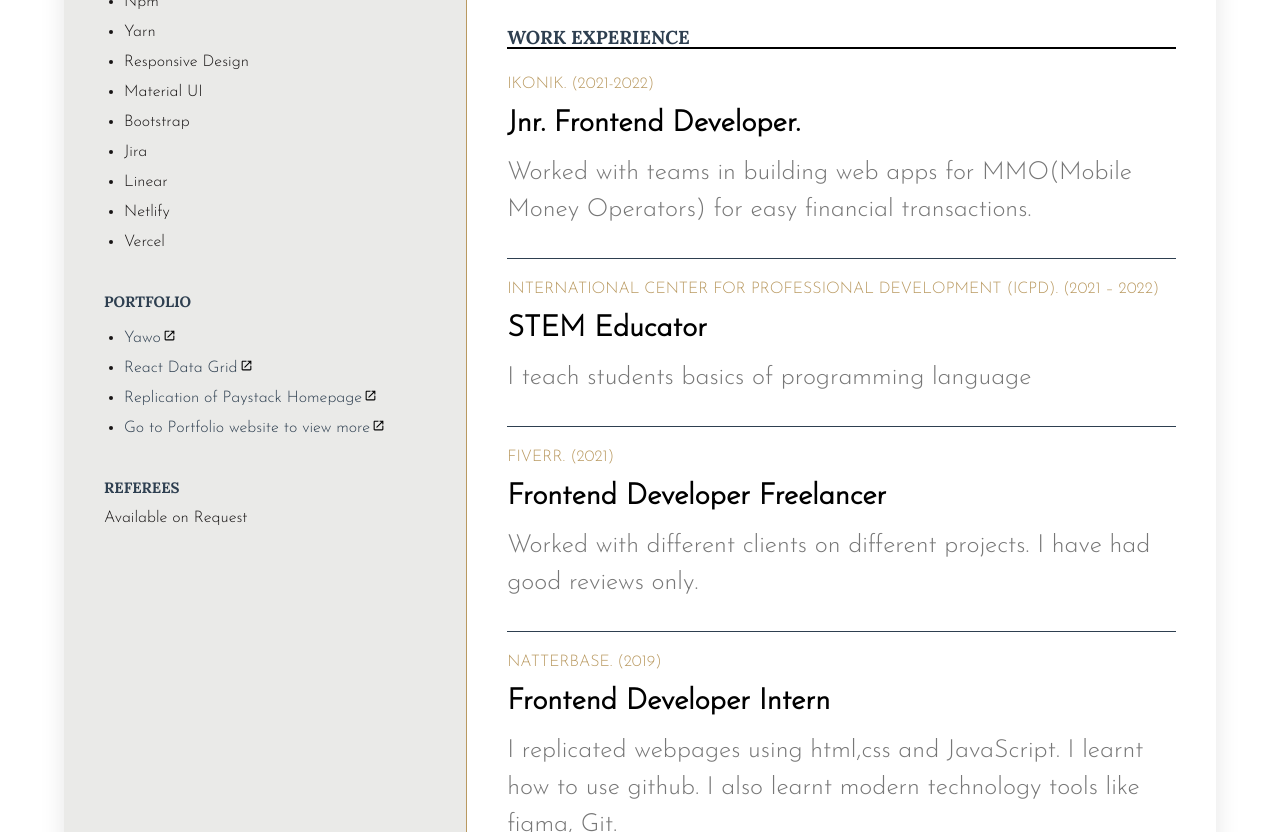
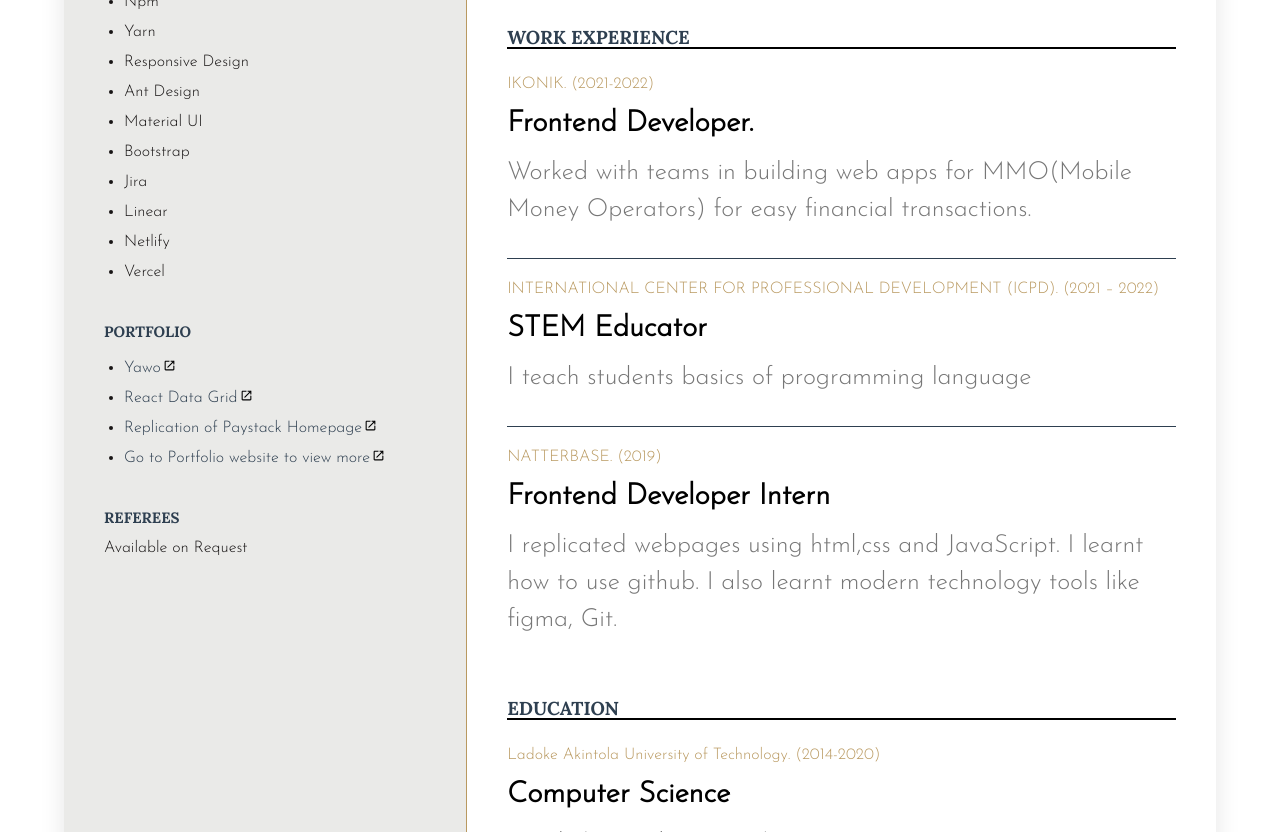
Before and after one commit to dammieayokanmi/MY-CV, a website: page index.html in a window 1280 px wide. Shown: the part 758-1590 px from the top of the page. Drawn offline with Linux system fonts and the light colour scheme.

Commit message:
UPDATE: skills set REMOVE: fiver experiece

```diff
--- a/index.html
+++ b/index.html
@@ -137,6 +137,9 @@
                 Responsive Design
               </li>
               <li>
+                Ant Design
+              </li>
+              <li>
                 Material UI
               </li>
               <li>
@@ -211,7 +214,7 @@
               <div class="sub-section">
                 <span class="company">IKONIK.</span>
                 <span class="date">(2021-2022)</span>
-                <h4>Jnr. Frontend Developer.</h4>
+                <h4>Frontend Developer.</h4>
 
                 <article>
                   Worked with teams in building web apps for MMO(Mobile Money Operators) for easy
@@ -229,7 +232,7 @@
                 <article>I teach students basics of programming language</article>
               </div>
               <br />
-              <div class="sub-section">
+              <!-- <div class="sub-section">
                 <span class="company">FIVERR.</span>
                 <span class="date">(2021)</span>
                 <h4>Frontend Developer Freelancer</h4>
@@ -238,7 +241,7 @@
                   Worked with different clients on different projects. I have had good reviews only.
                 </article>
               </div>
-              <br />
+              <br /> -->
               <div class="sub-section">
                 <span class="company">NATTERBASE.</span>
                 <span class="date">(2019)</span>
```
